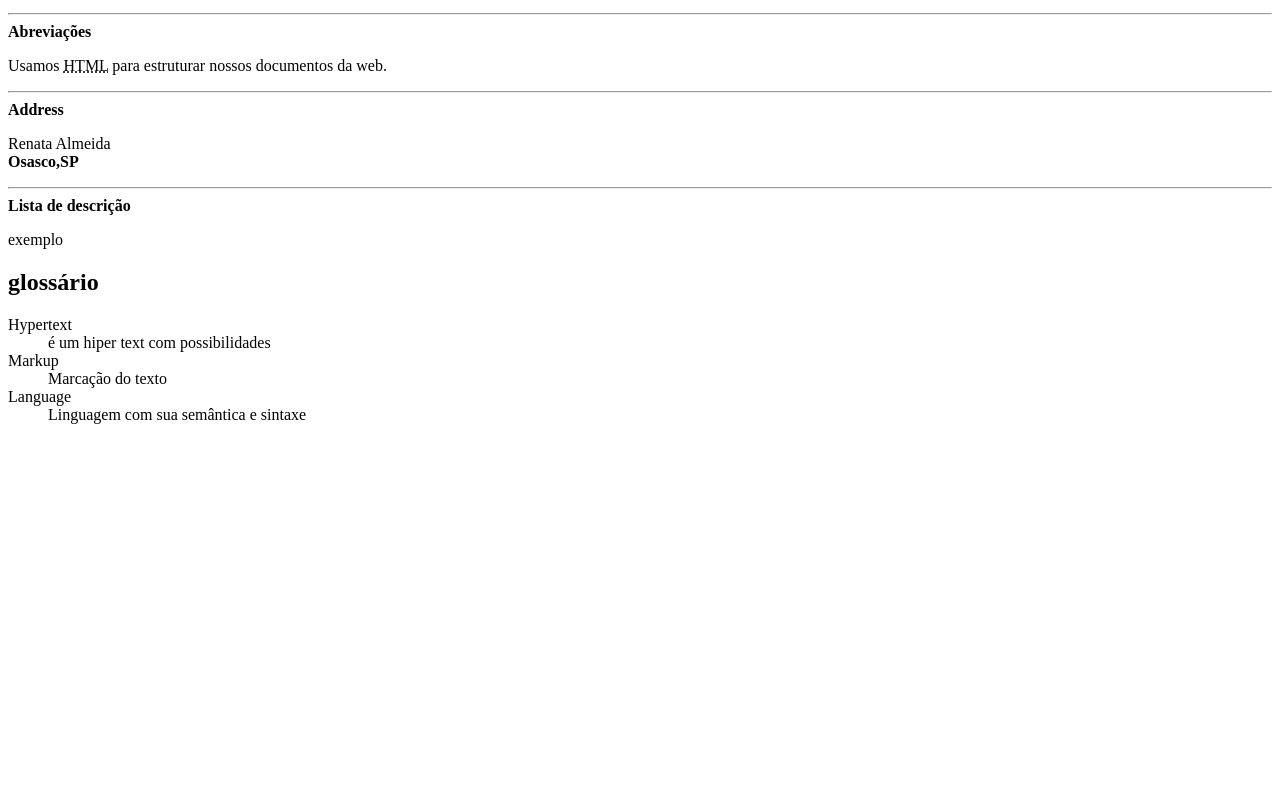
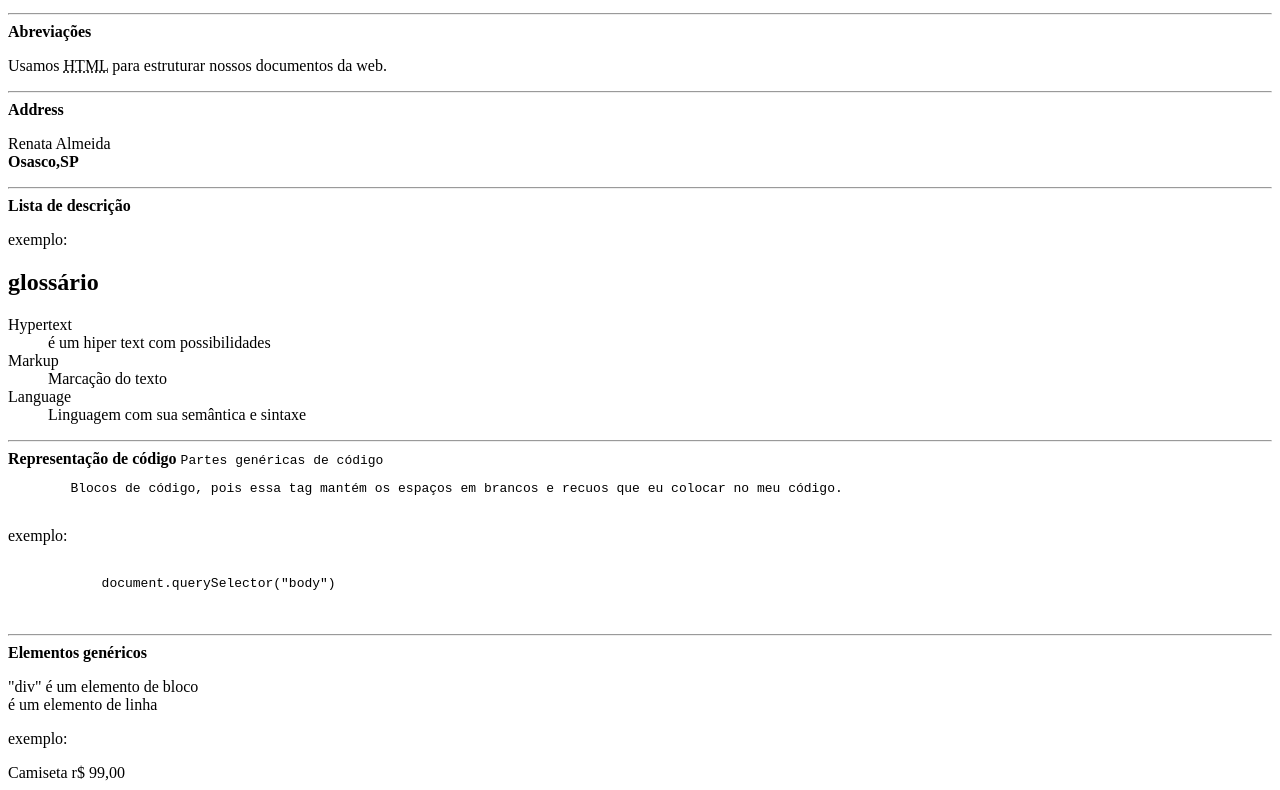
Before and after one commit to AlmeidaRenata95/DiscoverHtml_Css, a plain HTML site: page Aula02/Aula02.html in a window 1280 px wide. Shown: the part 1329-2119 px from the top of the page. Before the commit the page ends 1769 px from the top, so only its background shows below. Drawn offline with Linux system fonts and the light colour scheme.

Commit message:
Finalizei a Aula02 sobre elementos do HTML

```diff
--- a/Aula02/Aula02.html
+++ b/Aula02/Aula02.html
@@ -76,11 +76,11 @@
     </p>
     <hr>
     <b>Lista de descrição</b>
-    <p>exemplo</p>
+    <p>exemplo:</p>
     <h2>glossário</h2>
     <dl>
-        <dt>Hypertext</dt>
-        <dd>é um hiper text com possibilidades</dd>
+        <dt>Hypertext</dt> <!--dt : termo de descrição-->
+        <dd>é um hiper text com possibilidades</dd> <!--dd: descrição-->
 
         <dt>Markup</dt>
         <dd>Marcação do texto</dd>
@@ -89,8 +89,31 @@
         <dd>Linguagem com sua semântica e sintaxe</dd>
     </dl>
 <!--dl tag para lista de descrições. "dt" tag para o termo da descrição. "dd" tag para descrição-->
-
-
+    <hr>
+    <b>Representação de código</b> <!--alguns acaracteres especiais não funcionam perfeitamente no html, para isso existe:-->
+    <code>
+        Partes genéricas de código
+    </code>
+    <pre>
+        Blocos de código, pois essa tag mantém os espaços em brancos e recuos que eu colocar no meu código.
+    </pre>
+    <p>exemplo:</p>
+    <pre>
+        <code>
+            document.querySelector("body") <!--este é uma linguagem javascript, usando o pre e o code o html respeitará o que eu quero colocar, espaços ou recuos-->
+        </code>
+    </pre>
+    <hr>
+    <b>Elementos genéricos</b>
+    <p>
+        <div>"div" é um elemento de bloco</div>
+        <span> é um elemento de linha </span>
+    </p>
+    <p>exemplo:</p>
+    <div>
+        <span>Camiseta</span>
+        <span>r$ 99,00</span>
+    </div>
 </body>
 
 </html>
```
